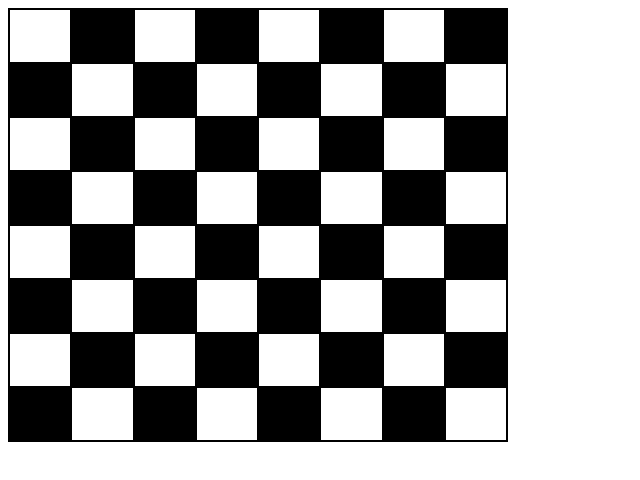
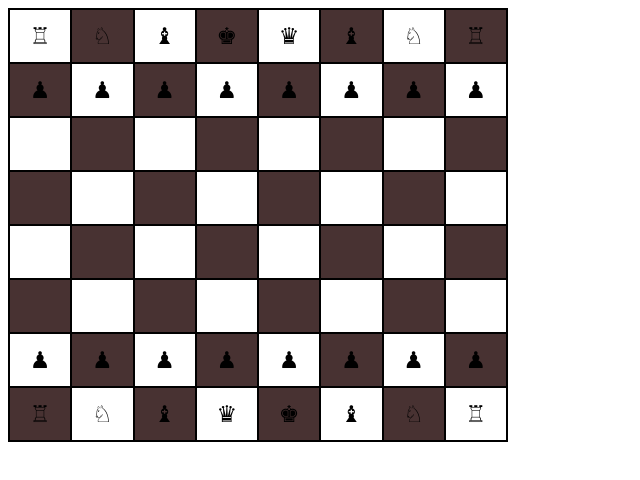
Before and after one commit to rishi0n1/chessboard, a plain HTML site: page index.html in a window 1280 px wide. Shown: the whole page, without its empty margins (0-640 px from the left). Drawn offline with Linux system fonts and the light colour scheme.

Commit message:
Update inde

```diff
--- a/index.html
+++ b/index.html
@@ -1,36 +1,58 @@
 <!DOCTYPE html>
 <html lang="en">
   <head>
-    <meta charset="UTF-8">
-    <meta name="viewport" content="width=device-width, initial-scale=1.0">
+    <meta charset="UTF-8" />
+    <meta name="viewport" content="width=device-width, initial-scale=1.0" />
     <title>CHESS</title>
     <style>
-        table, td, th{
+      table,
+      td,
+      th {
         border: 2px solid black;
-            border-collapse:collapse;
+        border-collapse: collapse;
         height: 50px;
         width: 500px;
+        font-size: larger;
       }
-        .i{
-            background-color: black;
+      .i {
+        background-color: rgb(72, 50, 50);
       }
-        .j{
-            background-color: black;
+      .j {
+        background-color: rgb(72, 50, 50);
       }
-        .k{
-            background-color: black;
+      .k {
+        background-color: rgb(72, 50, 50);
       }
-        .l{
-            background-color: black;
+      .l {
+        background-color: rgb(72, 50, 50);
       }
-
-
     </style>
   </head>
   <body>
     <div class="r">
       <table>
         <tr class="h">
+          <td>
+          <center>	&#9814;</center></td>
+          <td class="i"><center>&#9816;</center></td>
+          <td><center>	&#9821;</center></td>
+          <td class="j"><center>&#9818;</center></td>
+          <td><center>&#9819;</center></td>
+          <td class="k"><center>	&#9821;</center></td>
+          <td><center>&#9816;</center></td>
+          <td class="l"><center>	&#9814;</center></td>
+        </tr>
+        <tr>
+          <td class="i"><center>&#9823;</center></td>
+          <td><center>&#9823;</center></td>
+          <td class="j"><center>&#9823;</center></td>
+          <td><center>&#9823;</center></td>
+          <td class="k"><center>&#9823;</center></td>
+          <td><center>&#9823;</center></td>
+          <td class="l"><center>&#9823;</center></td>
+          <td><center>&#9823;</center></td>
+        </tr>
+        <tr>
           <td></td>
           <td class="i"></td>
           <td></td>
@@ -40,6 +62,7 @@
           <td></td>
           <td class="l"></td>
         </tr>
+
         <tr>
           <td class="i"></td>
           <td></td>
@@ -47,55 +70,51 @@
           <td></td>
           <td class="k"></td>
           <td></td>
-                <td class="l"></tr>
-            <tr><td></td>
+          <td class="l"></td>
+        </tr>
+
+        <tr>
+          <td></td>
           <td class="i"></td>
           <td></td>
           <td class="j"></td>
           <td></td>
           <td class="k"></td>
           <td></td>
-                <td class="l"></tr>
-            <tr> <td class="i"></td>
-                <td></td>
-                <td class="j"></td>
-                <td></td>
-                <td class="k"></td>
-                <td></td>
-                <td class="l"></tr>
-            <tr><td></td>
+          <td class="l"></td>
+        </tr>
+
+        <tr>
           <td class="i"></td>
           <td></td>
           <td class="j"></td>
           <td></td>
           <td class="k"></td>
           <td></td>
-                <td class="l"></tr>
-            <tr> <td class="i"></td>
+          <td class="l"></td>
           <td></td>
-                <td class="j"></td>
-                <td></td>
-                <td class="k"></td>
-                <td></td>
-                <td class="l">
-                <td></td></tr>
-            <tr><td></td>
-                <td class="i"></td>
-                <td></td>
-                <td class="j"></td>
-                <td></td>
-                <td class="k"></td>
-                <td></td>
-                <td class="l"></tr>
-            <tr> <td class="i"></td>
-                <td></td>
-                <td class="j"></td>
-                <td></td>
-                <td class="k"></td>
-                <td></td>
-                <td class="l"></tr>
+        </tr>
+        <tr>
+          <td><center>&#9823;</center></td>
+          <td class="i"><center>&#9823;</center></td>
+          <td><center>&#9823;</center></td>
+          <td class="j"><center>&#9823;</center></td>
+          <td><center>&#9823;</center></td>
+          <td class="k"><center>&#9823;</center></td>
+          <td><center>&#9823;</center></td>
+          <td class="l"><center>&#9823;</center></td>
+        </tr>
+        <tr>
+          <td class="i"><center>	&#9814;</center></td>
+          <td><center>&#9816;</center></td>
+          <td class="j"><center>	&#9821;</center></td>
+          <td><center></center><center>&#9819;</center></td>
+          <td class="k"><center>&#9818;</center></td>
+          <td><center>	&#9821;</center></td>
+          <td class="l"><center>&#9816;</center></td>
+          <td><center>	&#9814;</center></td>
+        </tr>
       </table>
     </div>
-
   </body>
 </html>
```
Lines whose indentation alone changed are shown as unchanged.
